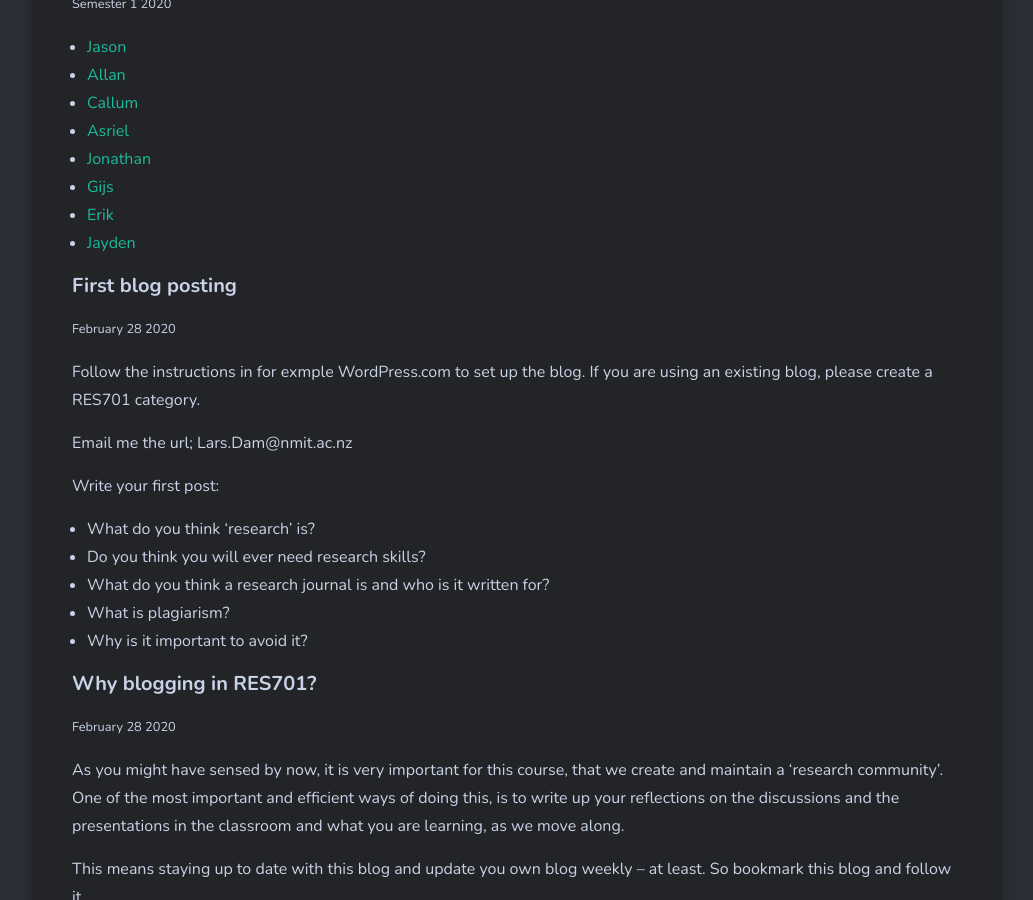
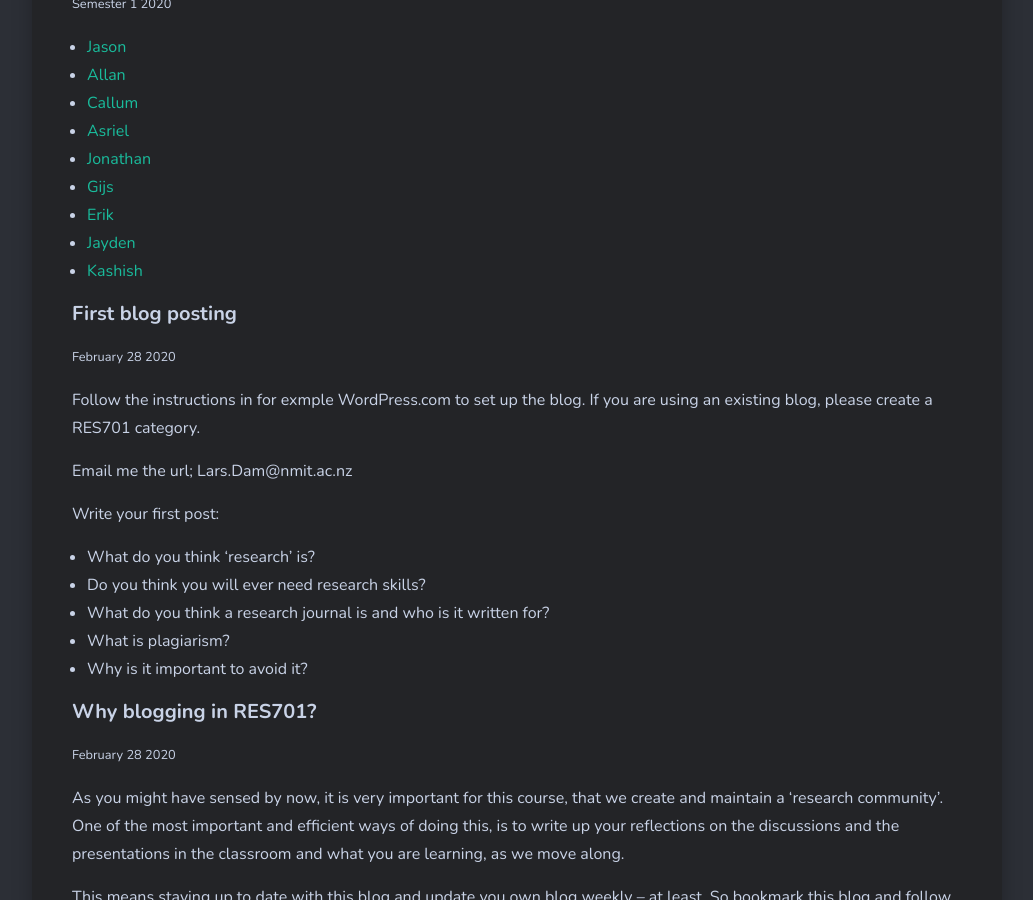
Before and after one commit to larsoliverdam/nmit, a Jekyll site: the page built from _pages/RES701.md, in a window 1280 px wide and 900 px high, scrolled down 922 px. Shown: the whole window, without its empty margins (123-1156 px from the left). Built offline with Jekyll 4.4.1, drawn with Linux system fonts in a browser that asks for light colours; nearby versions of some CDN libraries; comment, search, counter and statistics services are not loaded.

Commit message:
RES701 Blog links

```diff
--- a/_pages/RES701.md
+++ b/_pages/RES701.md
@@ -16,6 +16,7 @@ image: 08.jpg
 * [Gijs](https://gijs.school.blog/)
 * [Erik](https://evesres701journal.wordpress.com/)
 * [Jayden](https://jaykdpc.wordpress.com/category/res701/)
+* [Kashish](kashishpriya.wordpress.com)
 
 #### First blog posting
 <small>February 28 2020</small>
```
